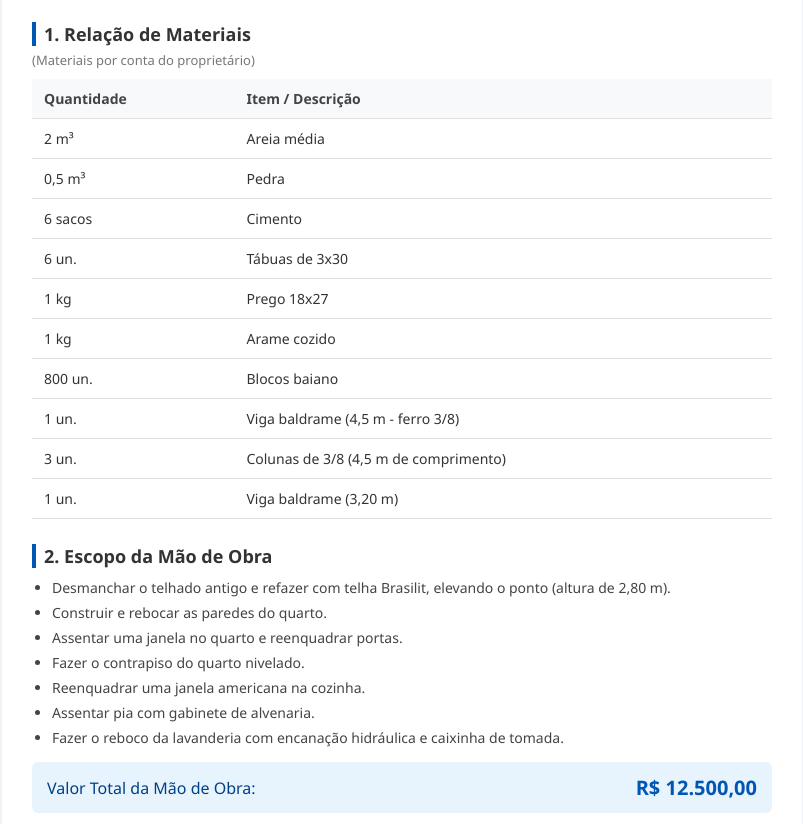
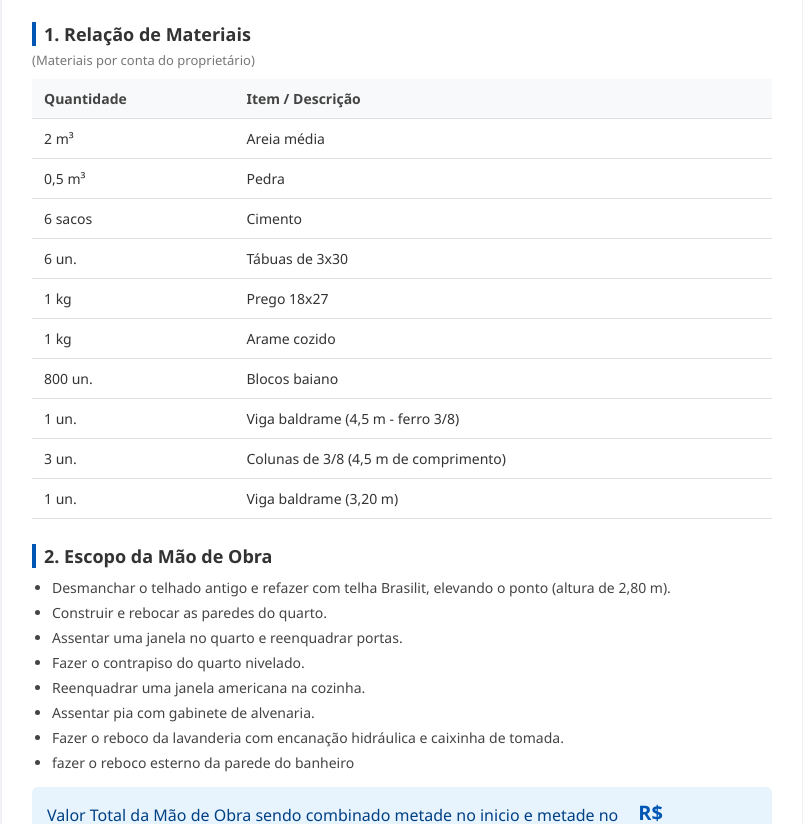
Before and after one commit to gungamerzoeiro-boop/or-amento_edson, a plain HTML site: page index.html in a window 1280 px wide. Shown: the part 130-954 px from the top of the page, without its empty margins (238-1041 px from the left). Drawn offline with Linux system fonts and the light colour scheme.

Commit message:
Update index.html

```diff
--- a/index.html
+++ b/index.html
@@ -48,9 +48,10 @@
                 <li>Reenquadrar uma janela americana na cozinha.</li>
                 <li>Assentar pia com gabinete de alvenaria.</li>
                 <li>Fazer o reboco da lavanderia com encanação hidráulica e caixinha de tomada.</li>
+                <li>fazer o reboco esterno da parede do banheiro</li>
             </ul>
             <div class="valor-total">
-                <span>Valor Total da Mão de Obra:</span>
+                <span>Valor Total da Mão de Obra sendo combinado metade no inicio e metade no fim:</span>
                 <strong>R$ 12.500,00</strong>
             </div>
         </section>
```
